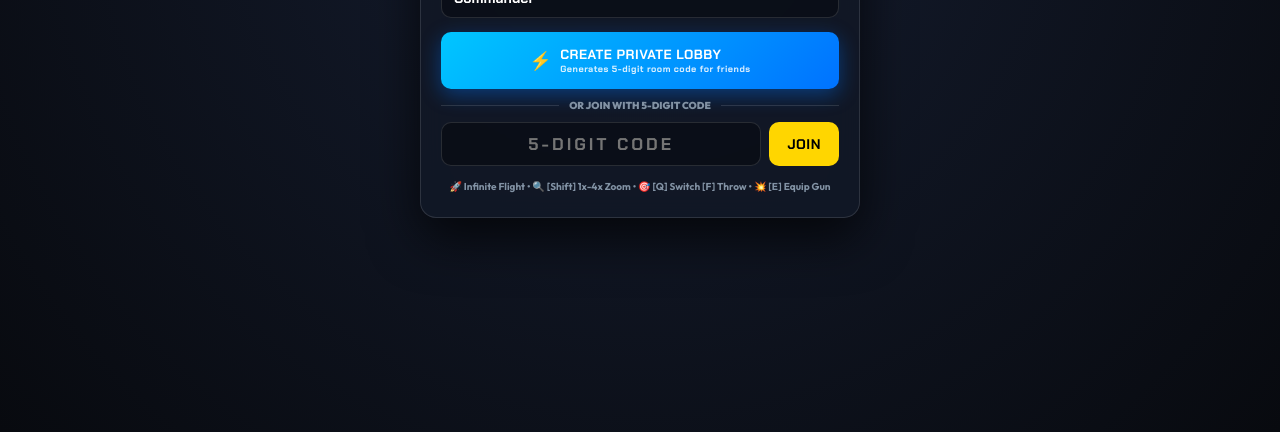
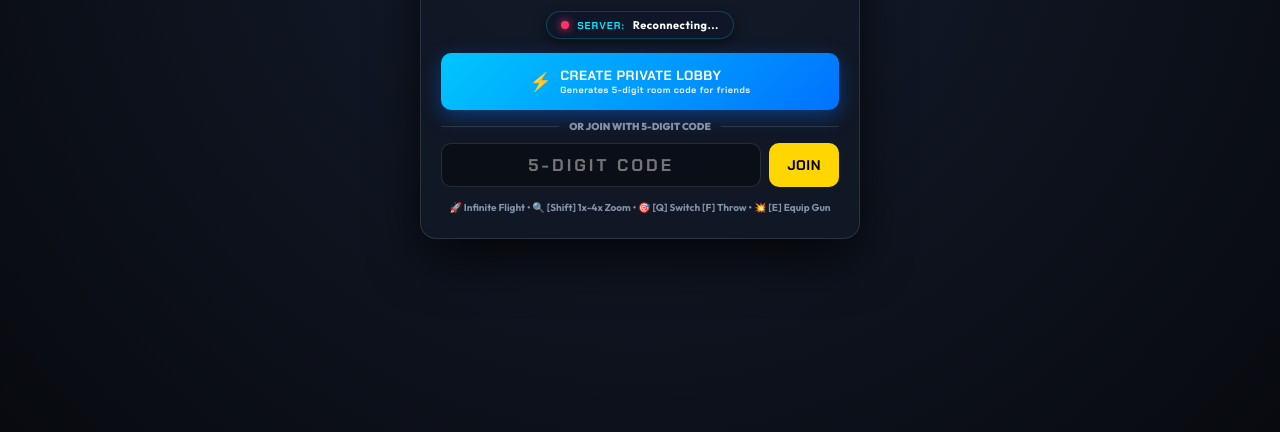
Before and after one commit to Beeplap/multiplayer-game, a plain HTML site: page client-web/index.html in a window 1280 px wide. Shown: the part 368-800 px from the top of the page. Drawn offline with Linux system fonts and the light colour scheme.

Commit message:
feat(ui): add live connected server address status pill badge with pulsing online indicator to main menu

```diff
--- a/client-web/game.js
+++ b/client-web/game.js
@@ -88,6 +88,9 @@ class MultiplayerGameApp {
     this.btnThrowActive = document.getElementById('btn-throw-active');
     this.tacActiveIconEl = document.getElementById('tac-active-icon');
     this.tacActiveCountEl = document.getElementById('tac-active-count');
+
+    this.serverAddressTextEl = document.getElementById('connected-server-address');
+    this.serverStatusDotEl = document.getElementById('server-status-dot');
   }
 
   loadAssets() {
@@ -122,11 +125,18 @@ class MultiplayerGameApp {
   initWebSocket() {
     const wsUrl = this.getAutoServerUrl();
 
+    if (this.serverAddressTextEl) {
+      this.serverAddressTextEl.textContent = wsUrl;
+    }
+
     try {
       this.ws = new WebSocket(wsUrl);
 
       this.ws.onopen = () => {
         console.log('⚡ Connected to Game Server:', wsUrl);
+        if (this.serverStatusDotEl) this.serverStatusDotEl.className = 'status-indicator-dot online';
+        if (this.serverAddressTextEl) this.serverAddressTextEl.textContent = wsUrl;
+
         this.send('SET_NICKNAME', { nickname: this.nicknameInput.value });
 
         // High-Precision Sub-Millisecond Heartbeat Ping (Every 1.2 seconds)
@@ -153,11 +163,15 @@ class MultiplayerGameApp {
       };
 
       this.ws.onclose = () => {
+        if (this.serverStatusDotEl) this.serverStatusDotEl.className = 'status-indicator-dot';
+        if (this.serverAddressTextEl) this.serverAddressTextEl.textContent = 'Reconnecting...';
         if (this.pingInterval) clearInterval(this.pingInterval);
         setTimeout(() => this.initWebSocket(), 2000);
       };
     } catch (e) {
       console.error('WebSocket init error', e);
+      if (this.serverStatusDotEl) this.serverStatusDotEl.className = 'status-indicator-dot';
+      if (this.serverAddressTextEl) this.serverAddressTextEl.textContent = 'Offline (Check Server)';
     }
   }
 
--- a/client-web/index.html
+++ b/client-web/index.html
@@ -38,6 +38,13 @@
         <div class="input-group">
           <label for="player-nickname">YOUR CALLSIGN</label>
           <input type="text" id="player-nickname" maxlength="14" placeholder="Enter Nickname" value="Commander">
+        </div>
+
+        <!-- Connected Server Indicator -->
+        <div class="server-status-pill">
+          <span id="server-status-dot" class="status-indicator-dot"></span>
+          <span class="server-status-label">SERVER:</span>
+          <span id="connected-server-address" class="server-address-text">Connecting...</span>
         </div>
 
         <div class="menu-action-grid">
--- a/client-web/style.css
+++ b/client-web/style.css
@@ -319,6 +319,63 @@ input[type="text"]:focus {
   font-size: 10px;
   font-weight: 600;
   color: var(--text-muted);
+}
+
+/* Connected Server Live Indicator */
+.server-status-pill {
+  display: inline-flex;
+  align-items: center;
+  justify-content: center;
+  gap: 8px;
+  background: rgba(15, 23, 42, 0.75);
+  border: 1px solid rgba(0, 229, 255, 0.22);
+  border-radius: 20px;
+  padding: 6px 14px;
+  margin: 0 auto;
+  font-family: var(--font-display);
+  font-size: 11px;
+  font-weight: 700;
+  box-shadow: 0 4px 12px rgba(0, 0, 0, 0.4);
+  max-width: 100%;
+  overflow: hidden;
+}
+
+.status-indicator-dot {
+  width: 8px;
+  height: 8px;
+  border-radius: 50%;
+  background: #ff3366;
+  box-shadow: 0 0 8px #ff3366;
+  flex-shrink: 0;
+  transition: background 0.3s ease, box-shadow 0.3s ease;
+}
+
+.status-indicator-dot.online {
+  background: #00e676;
+  box-shadow: 0 0 10px #00e676;
+  animation: pulse-dot 2s infinite ease-in-out;
+}
+
+@keyframes pulse-dot {
+  0%, 100% { transform: scale(1); opacity: 1; }
+  50% { transform: scale(1.3); opacity: 0.75; }
+}
+
+.server-status-label {
+  color: var(--accent-cyan);
+  font-size: 10px;
+  letter-spacing: 1px;
+}
+
+.server-address-text {
+  color: #fff;
+  font-family: var(--font-body);
+  font-weight: 700;
+  letter-spacing: 0.5px;
+  white-space: nowrap;
+  overflow: hidden;
+  text-overflow: ellipsis;
+  max-width: 250px;
 }
 
 /* SCREEN 2: LOBBY CARD */
```
